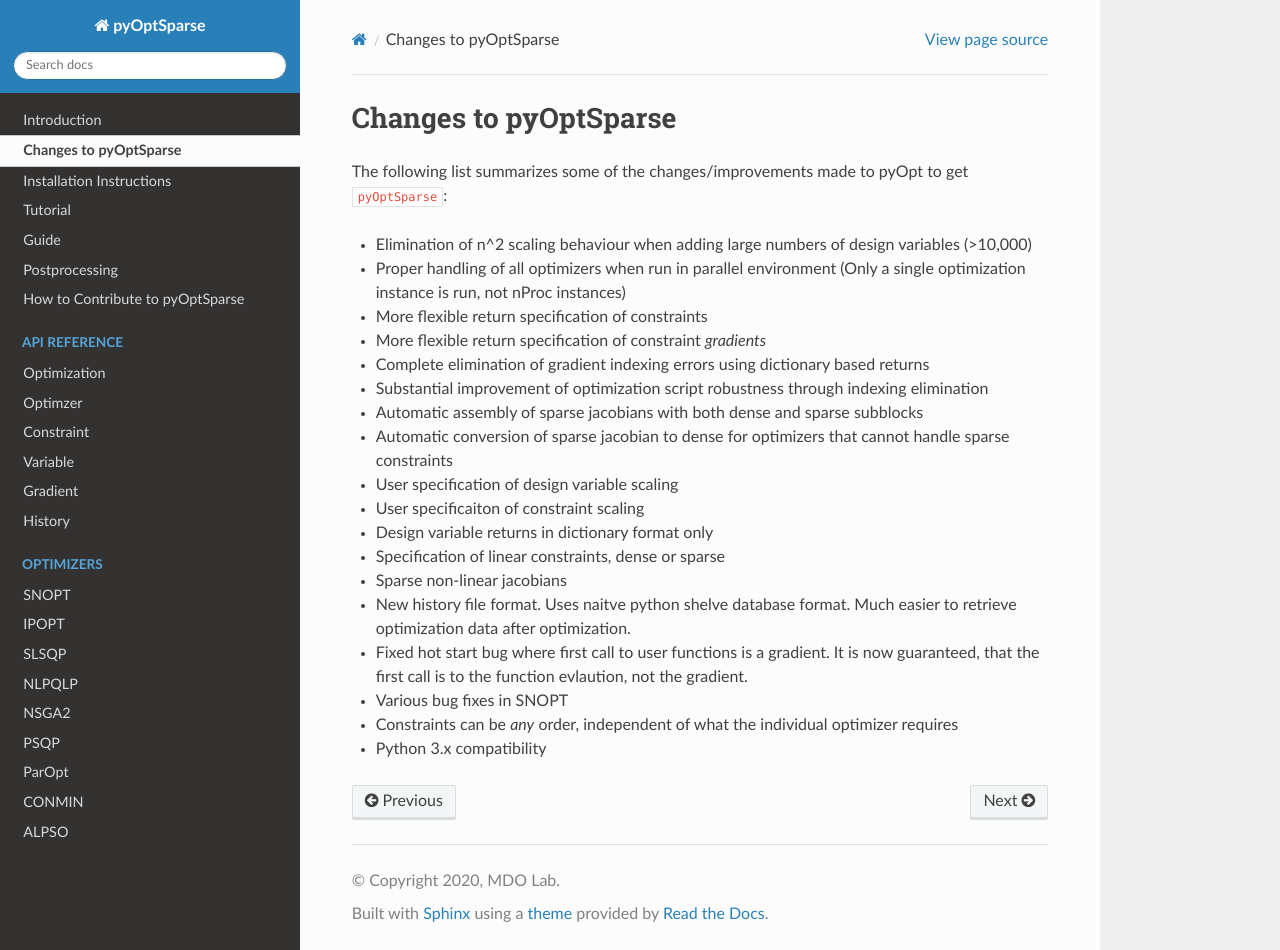
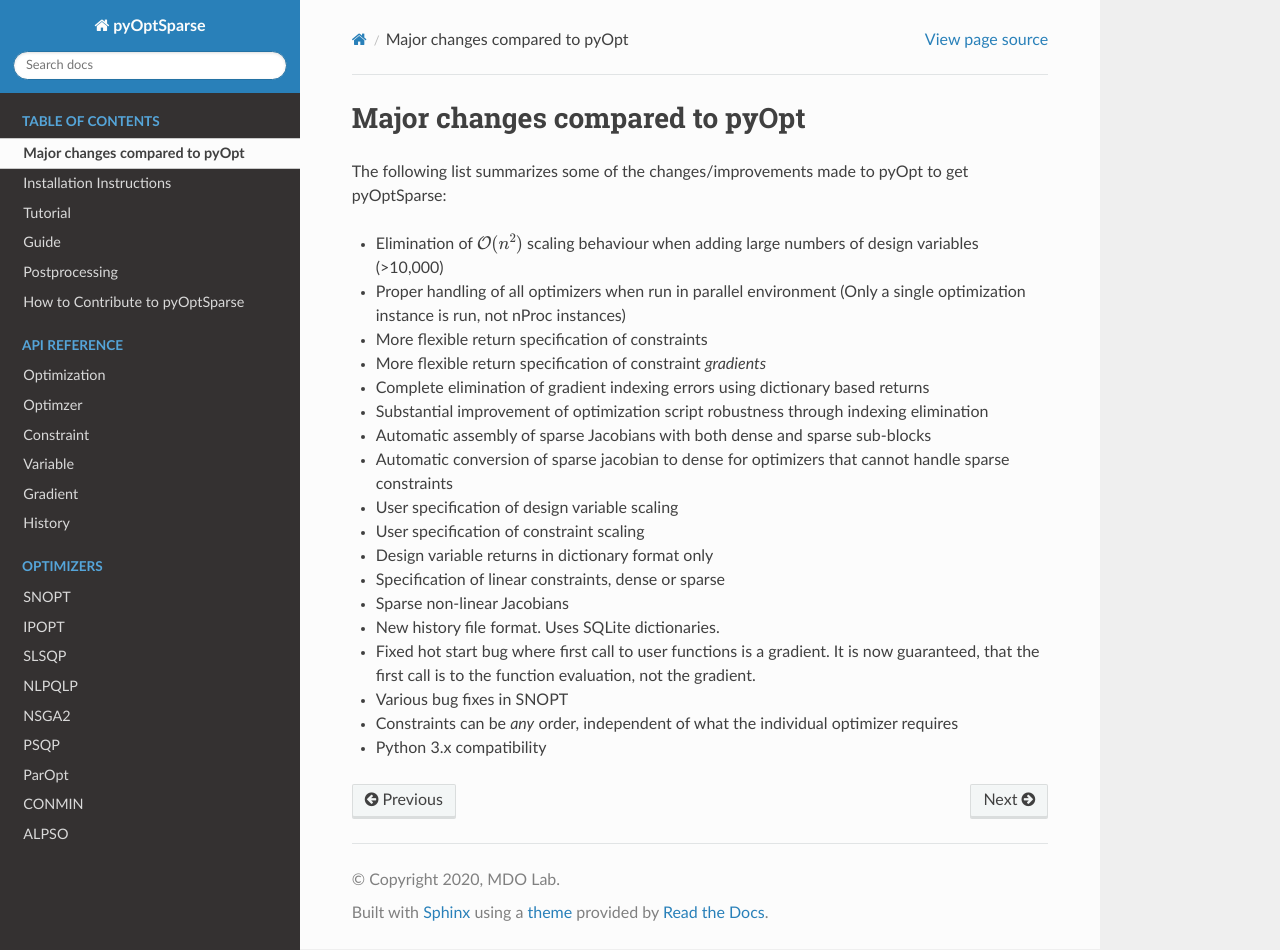
Before and after one commit to mdolab/pyoptsparse, a Sphinx documentation site: the page built from doc/changes.rst, in a window 1280 px wide and 950 px high. Built offline with Sphinx 7.4.7 and the Read the Docs theme 2.0.0, drawn with Linux system fonts in a browser that asks for light colours.

Commit message:
removed intro page, moved most of the content to index.rst

```diff
--- a/doc/changes.rst
+++ b/doc/changes.rst
@@ -1,12 +1,11 @@
 .. _changes:
 
-Changes to pyOptSparse
-======================
+Major changes compared to pyOpt
+===============================
 
-The following list summarizes some of the changes/improvements made to
-pyOpt to get ``pyOptSparse``:
+The following list summarizes some of the changes/improvements made to pyOpt to get pyOptSparse:
 
-* Elimination of n^2 scaling behaviour when adding large numbers of
+* Elimination of :math:`\mathcal{O} (n^2)` scaling behaviour when adding large numbers of
   design variables (>10,000)
 
 * Proper handling of all optimizers when run in parallel environment
@@ -19,36 +18,17 @@ pyOpt to get ``pyOptSparse``:
 * Complete elimination of gradient indexing errors using dictionary
   based returns
 
-* Substantial improvement of optimization script robustness through
-  indexing elimination
-
-* Automatic assembly of sparse jacobians with both dense and sparse
-  subblocks
-
-* Automatic conversion of sparse jacobian to dense for optimizers that
-  cannot handle sparse constraints
-
+* Substantial improvement of optimization script robustness through indexing elimination
+* Automatic assembly of sparse Jacobians with both dense and sparse sub-blocks
+* Automatic conversion of sparse jacobian to dense for optimizers that cannot handle sparse constraints
 * User specification of design variable scaling
-
-* User specificaiton of constraint scaling
-
+* User specification of constraint scaling
 * Design variable returns in dictionary format only
-
 * Specification of linear constraints, dense or sparse
-
-* Sparse non-linear jacobians
-
-* New history file format. Uses naitve python shelve database
-  format. Much easier to retrieve optimization data after
-  optimization.
-
-* Fixed hot start bug where first call to user functions is a
-  gradient. It is now guaranteed, that the first call is to the
-  function evlaution, not the gradient.
-
+* Sparse non-linear Jacobians
+* New history file format. Uses SQLite dictionaries.
+* Fixed hot start bug where first call to user functions is a gradient. It is now guaranteed, that the first call is to the function evaluation, not the gradient.
 * Various bug fixes in SNOPT
-
 * Constraints can be *any* order, independent of what the individual
   optimizer requires
-
 * Python 3.x compatibility
--- a/doc/install.rst
+++ b/doc/install.rst
@@ -45,7 +45,7 @@ It is also possible to install by calling ``python setup.py``, but this is not r
 
 Update or Uninstall
 -------------------
-To update ``pyOptSparse``, first delete the ``build`` directory.
+To update pyOptSparse, first delete the ``build`` directory.
 Then update the package using ``git``.
 For stability, stick to tagged releases.
 Install the package normally via ``pip``.
@@ -55,12 +55,12 @@ To uninstall the package, type::
   pip uninstall pyoptsparse
 
 .. note::
-  ``pyOptSparse`` can optionally run in parallel if a suitable ``mpi4py``
+  pyOptSparse can optionally run in parallel if a suitable ``mpi4py``
   installation exists. This will be automatically detected and
   imported at run-time.
 
   If you only want to run in parallel, you can
-  force ``pyOptSparse`` to do so by setting the environment variable
+  force pyOptSparse to do so by setting the environment variable
   ``PYOPTSPARSE_REQUIRE_MPI`` to anyone of these values: ``['always', '1', 'true', 'yes']``
   If a suitable ``mpi4py`` is not available, an exception will be raised and the run
   terminated.
--- a/doc/postprocessing.rst
+++ b/doc/postprocessing.rst
@@ -22,7 +22,7 @@ Requirements
       \-axisartist (OptView)
     numpy (OptView)
 
-If you are successfully running ``pyOptSparse``, these packages are most likely
+If you are successfully running pyOptSparse, these packages are most likely
 already installed.
 
 Although not necessary for most usage, the ``dill`` package is needed
--- a/doc/tutorial.rst
+++ b/doc/tutorial.rst
@@ -110,7 +110,7 @@ The optimization problem can be printed to verify that it is setup correctly::
 
   >>> print optProb
 
-To solve an optimization problem with ``pyOptSparse`` an optimizer
+To solve an optimization problem with pyOptSparse an optimizer
 must be initialized. The initialization of one or more optimizers is
 independent of the initialization of any number of optimization
 problems. To initialize ``SLSQP``, which is an open-source, sequential
@@ -125,7 +125,7 @@ for example the internal output flag of ``SLSQP``::
 
   >>> opt.setOption('IPRINT', -1)
 
-Now TP37 can be solved using  ``SLSQP`` and for example, ``pyOptSparse``’s automatic
+Now TP37 can be solved using  ``SLSQP`` and for example, pyOptSparse’s automatic
 finite difference for the gradients::
 
   >>> sol = opt(optProb, sensType='FD')
```
Also changed, not shown: doc/guide.rst (+11 -11 lines), doc/index.rst (+12 -2 lines), doc/introduction.rst (deleted, +0 -36 lines).
